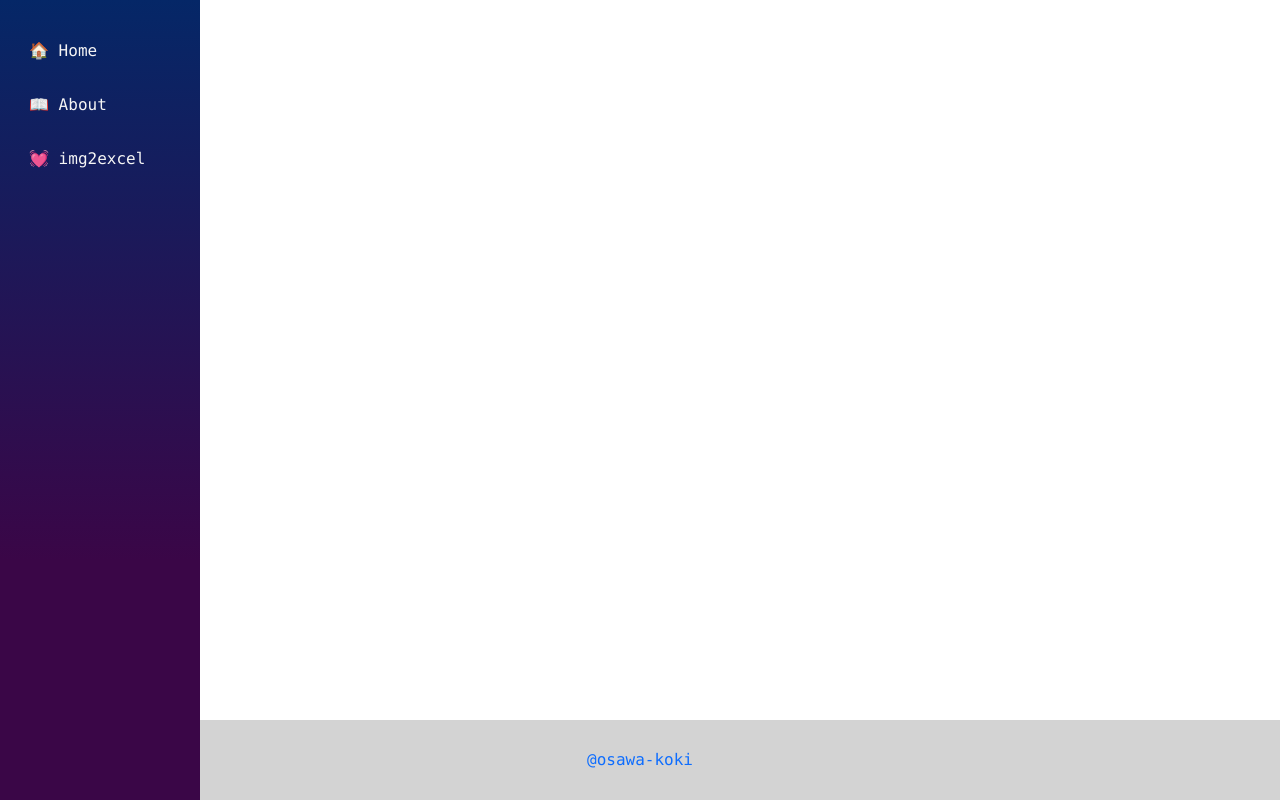
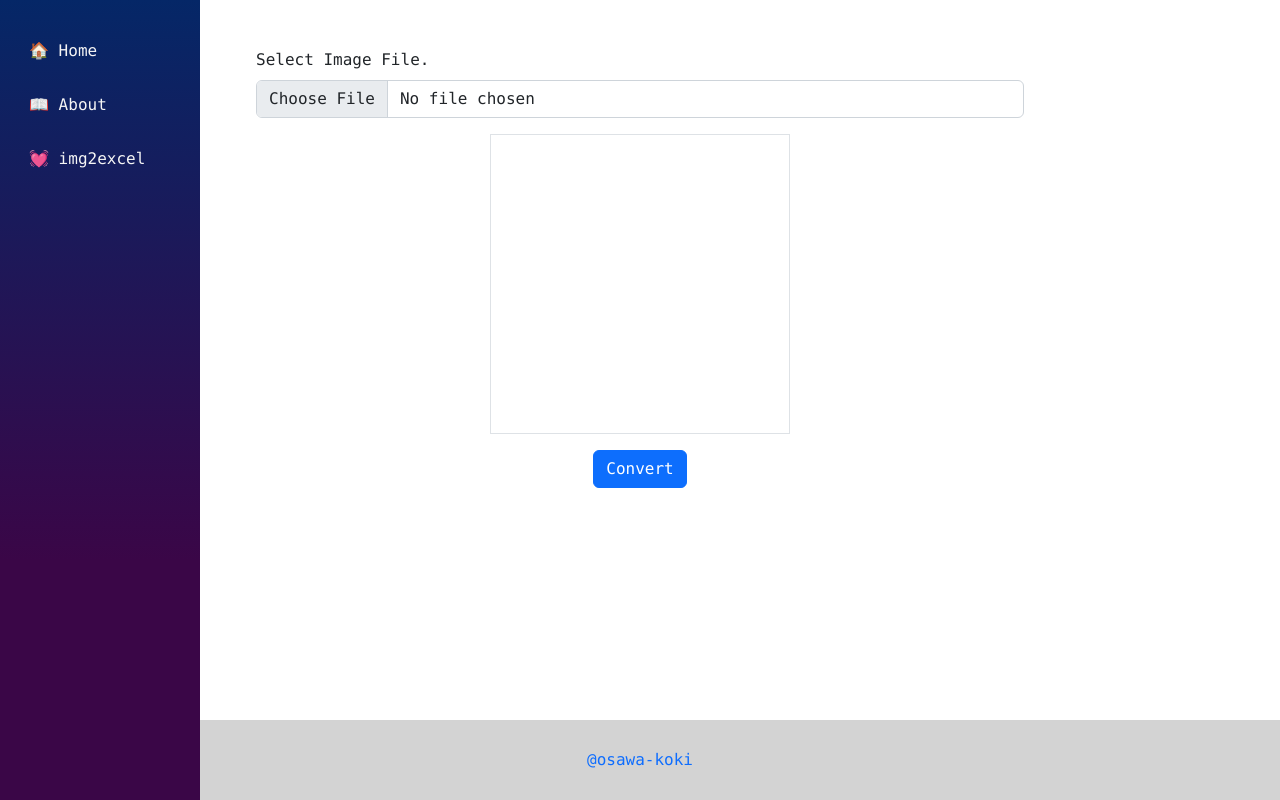
Before and after one commit to osawa-koki/img2excel-server.rb, a Next.js app in the folder client/: page /img2excel in a window 1280 px wide. Built offline with nearby package versions, Linux system fonts and the light colour scheme.

Commit message:
小さな修正。

```diff
--- a/client/pages/img2excel.tsx
+++ b/client/pages/img2excel.tsx
@@ -4,10 +4,56 @@ import { Button, Alert, Form, Spinner, Table } from 'react-bootstrap';
 import Layout from "../components/Layout";
 import setting from "../setting";
 
+let canvas: HTMLCanvasElement;
+let ctx: CanvasRenderingContext2D;
+
 export default function Img2ExcelPage() {
+
+  const _canvas = React.createRef<HTMLCanvasElement>();
+
+  useEffect(() => {
+    canvas = _canvas.current as HTMLCanvasElement;
+    ctx = canvas.getContext("2d");
+  }, [_canvas]);
+
+  const FileRegister = (e: React.FormEvent<HTMLInputElement>) => {
+    if (e.currentTarget.files) {
+      const reader = new FileReader();
+      reader.onload = () => {
+        const img = new Image();
+        img.src = reader.result as string;
+        img.onload = () => {
+          const width = img.width;
+          const height = img.height;
+
+          canvas.width = width;
+          canvas.height = height;
+
+          if (width * height < 128 * 128) {
+            ctx.drawImage(img, 0, 0);
+          } else {
+            console.log("Image size is not less than 128x128.");
+          }
+        };
+      }
+      reader.readAsDataURL(e.currentTarget.files[0]);
+    }
+  };
+
+  const Img2Excel = async () => {
+    const base64 = canvas.toDataURL("image/png");
+    console.log("Base64-encoded image: ", base64);
+  };
+
   return (
     <Layout>
       <div id="Img2Excel">
+        <Form.Group className="mt-3">
+          <Form.Label>Select Image File.</Form.Label>
+          <Form.Control type="file" accept="image/*" onInput={FileRegister} />
+        </Form.Group>
+        <canvas ref={_canvas} style={{width: "300px", height: "300px"}} className="mt-3 d-block m-auto border"></canvas>
+        <Button variant="primary" className="mt-3 d-block m-auto" onClick={() => {Img2Excel()}}>Convert</Button>
       </div>
     </Layout>
   );
```
